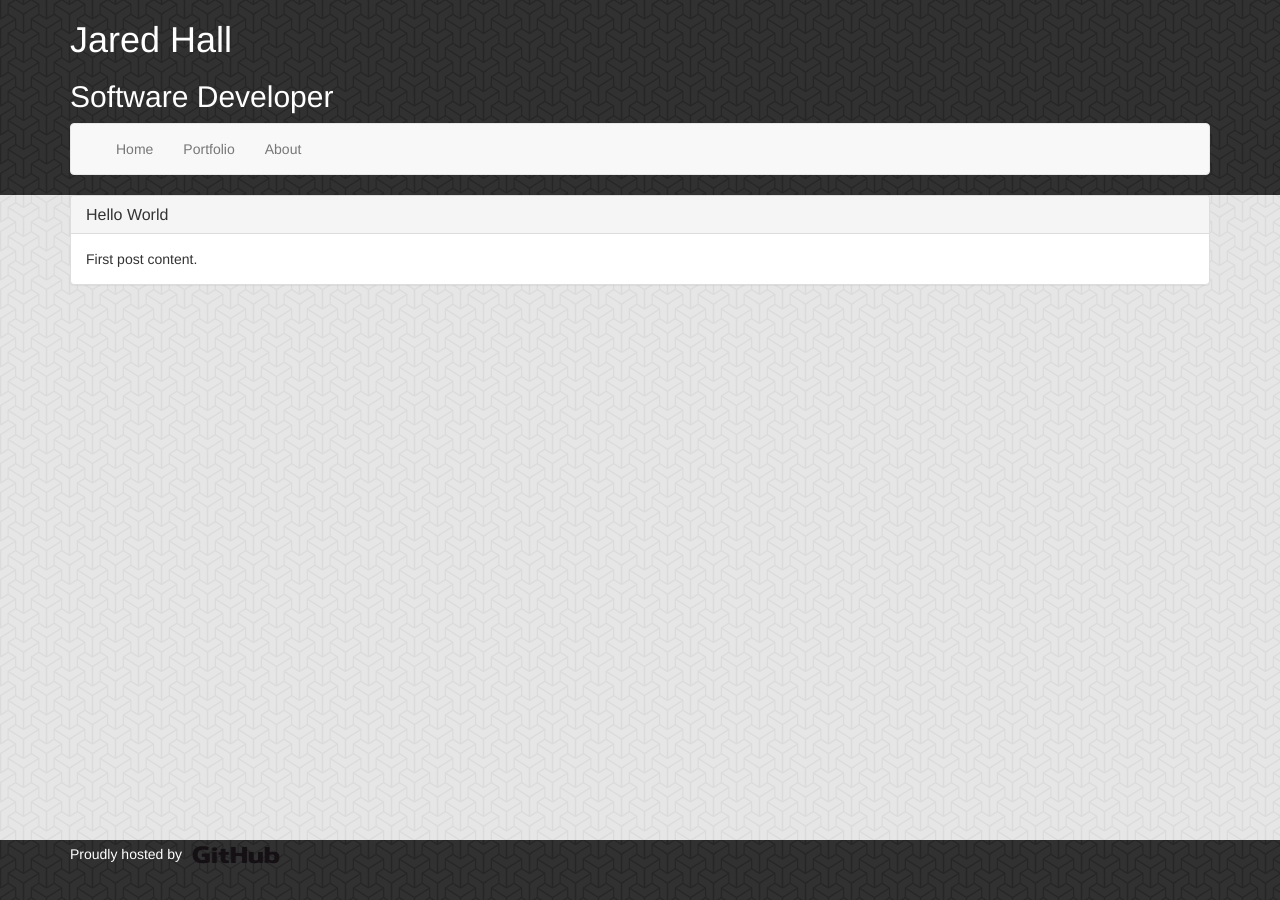
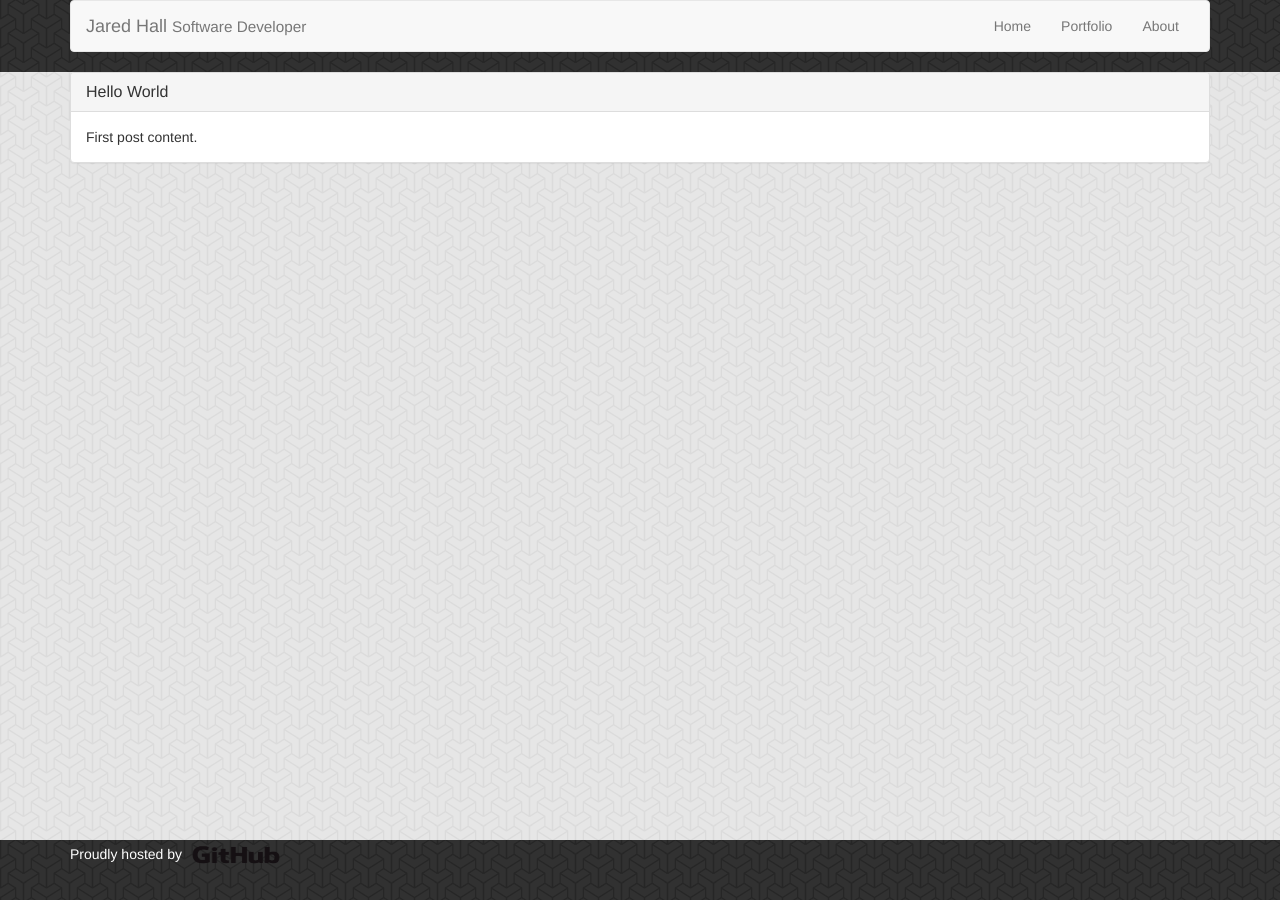
Before and after one commit to jaredhall05/jaredhall05.github.com, a Jekyll site: the page built from index.html, in a window 1280 px wide. Built offline with Jekyll 4.4.1, drawn with Linux system fonts in a browser that asks for light colours; nearby versions of some CDN libraries.

Commit message:
update header

```diff
--- a/_includes/header.html
+++ b/_includes/header.html
@@ -11,10 +9,10 @@
                         <span class="icon-bar"></span>
                         <span class="icon-bar"></span>
                     </button>
-                    <!--<a class="navbar-brand" href="#">Project name</a>-->
+                    <a class="navbar-brand" href="#">Jared Hall <span class="small">Software Developer</span></a>
                 </div>
                 <div class="navbar-collapse collapse">
-                    <ul class="nav navbar-nav">
+                    <ul class="nav navbar-nav navbar-right">
                         <li><a href="">Home</a></li>
                         <li><a href="">Portfolio</a></li>
                         <li><a href="">About</a></li>
```
Also changed, not shown: other parts of _includes/header.html (+0 -2 lines).
